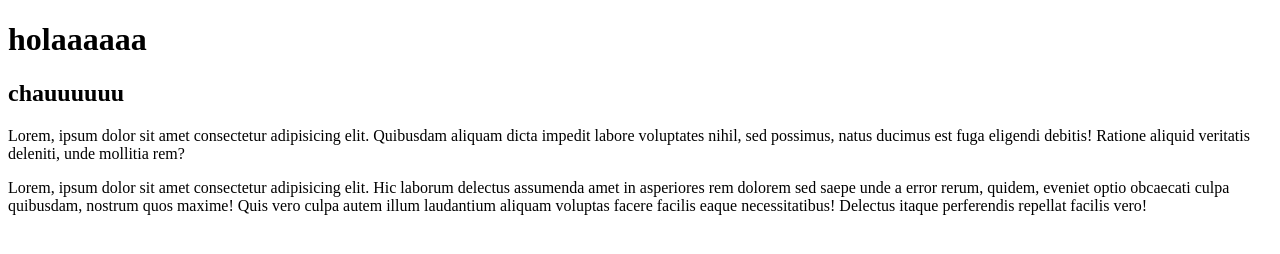
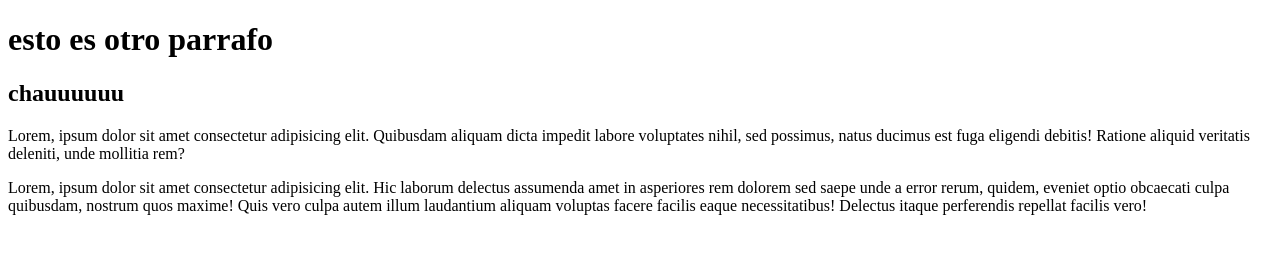
Before and after one commit to Renzo-Massa/clase11, a plain HTML site: page index.html in a window 1280 px wide. Drawn offline with Linux system fonts and the light colour scheme.

Commit message:
h1 modificado

```diff
--- a/index.html
+++ b/index.html
@@ -6,7 +6,7 @@
     <title>Document</title>
 </head>
 <body>
-    <h1>holaaaaaa</h1>
+    <h1>esto es otro parrafo</h1>
     <h2>chauuuuuu</h2>
 
     <p>Lorem, ipsum dolor sit amet consectetur adipisicing elit. Quibusdam aliquam dicta impedit labore voluptates nihil, sed possimus, natus ducimus est fuga eligendi debitis! Ratione aliquid veritatis deleniti, unde mollitia rem?</p>
```
